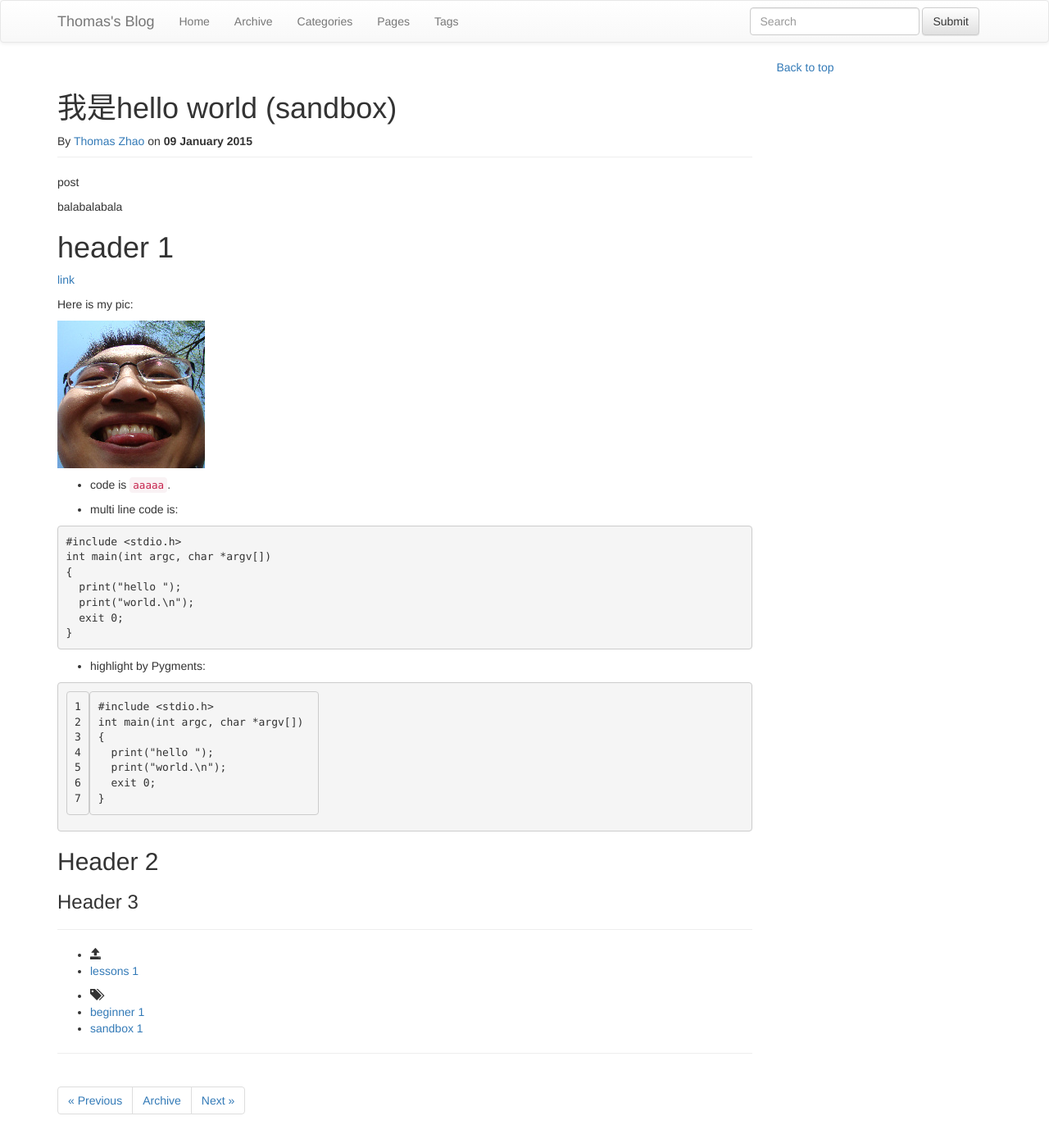
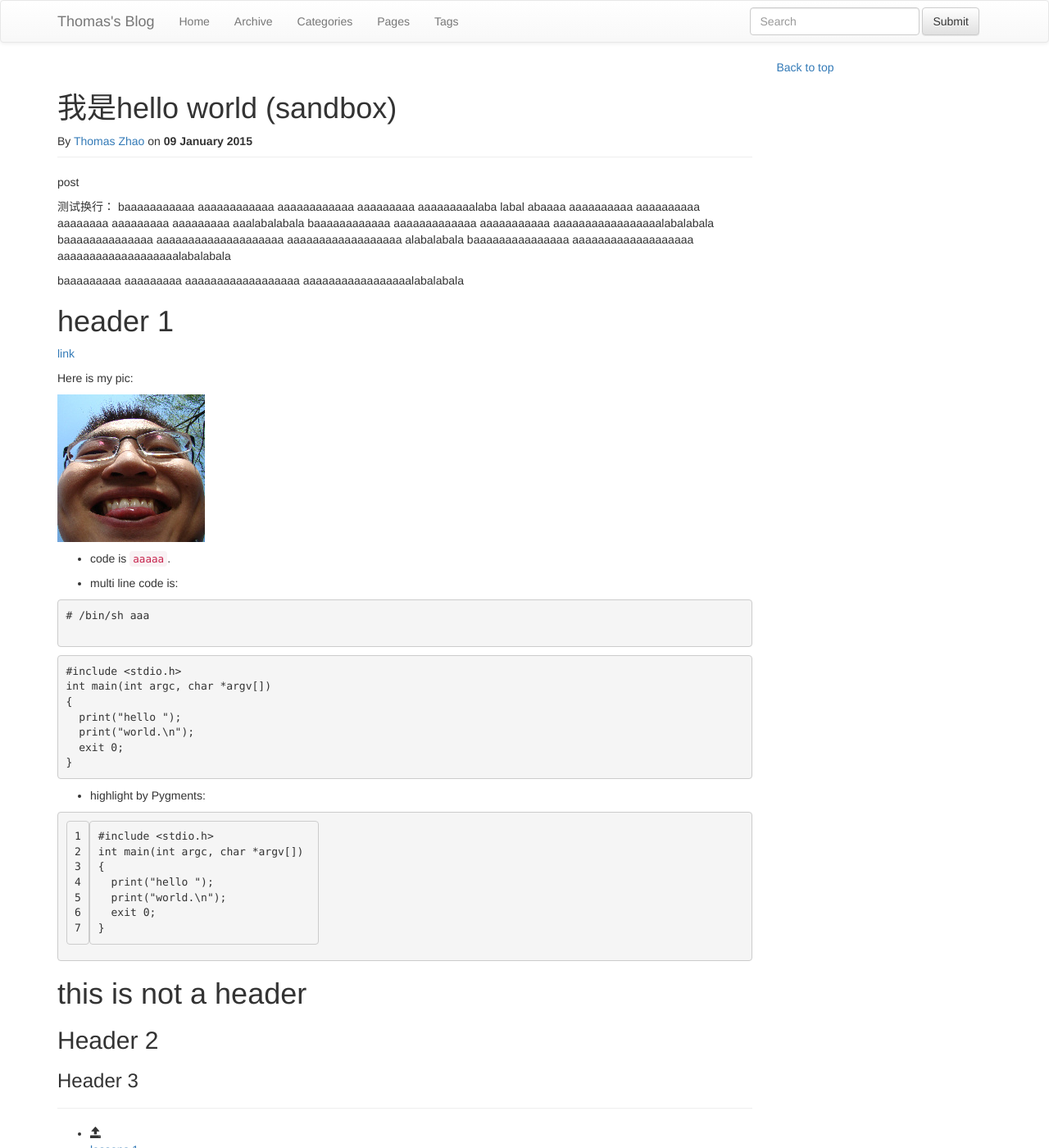
Before and after one commit to thomaszhao/thomaszhao.github.io, a Jekyll site: the page built from _posts/core-samples/2015-01-09-hello_world2.md, in a window 1280 px wide and 1400 px high. Shown: the whole window at 82% size. Built offline with Jekyll 4.4.1, drawn with Linux system fonts in a browser that asks for light colours; nearby versions of some CDN libraries; library files that are not in the unit come from our copies; comment, search, counter and statistics services are not loaded.

Commit message:
test blog: test space_after_headers

````diff
--- a/_posts/core-samples/2015-01-09-hello_world2.md
+++ b/_posts/core-samples/2015-01-09-hello_world2.md
@@ -11,8 +11,13 @@ tags : [beginner, sandbox]
 
 {{ page.layout }}
 
-balabalabala
+测试换行：
+baaaaaaaaaaa aaaaaaaaaaaa aaaaaaaaaaaa aaaaaaaaa aaaaaaaaalaba labal abaaaa aaaaaaaaaa aaaaaaaaaa aaaaaaaa aaaaaaaaa aaaaaaaaa aaalabalabala
+baaaaaaaaaaaa aaaaaaaaaaaaa aaaaaaaaaaa aaaaaaaaaaaaaaaaalabalabala
+baaaaaaaaaaaaaa aaaaaaaaaaaaaaaaaaaa aaaaaaaaaaaaaaaaaa alabalabala
+baaaaaaaaaaaaaaa aaaaaaaaaaaaaaaaaaa aaaaaaaaaaaaaaaaaaalabalabala
 
+baaaaaaaaa aaaaaaaaa aaaaaaaaaaaaaaaaaa aaaaaaaaaaaaaaaaalabalabala
 
 
 
@@ -30,7 +35,13 @@ Here is my pic:
 
 * multi line code is:
 
-```C
+```shell
+# /bin/sh aaa
+
+```
+
+
+```c
 #include <stdio.h>
 int main(int argc, char *argv[])
 {
@@ -52,7 +63,7 @@ int main(int argc, char *argv[])
 }
 {% endhighlight c %}
 
-
+#this is not a header
 
 ## Header 2
 
````
